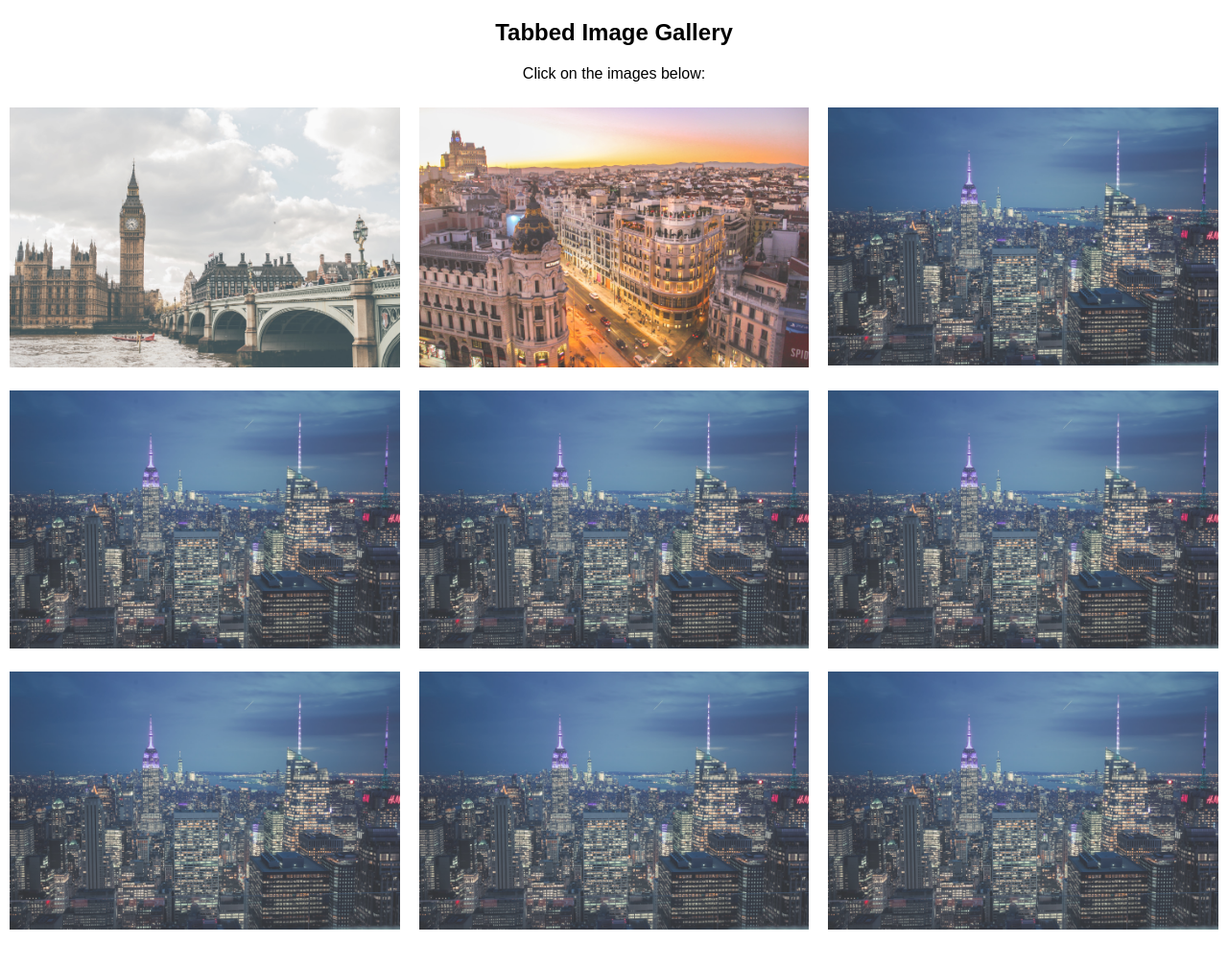
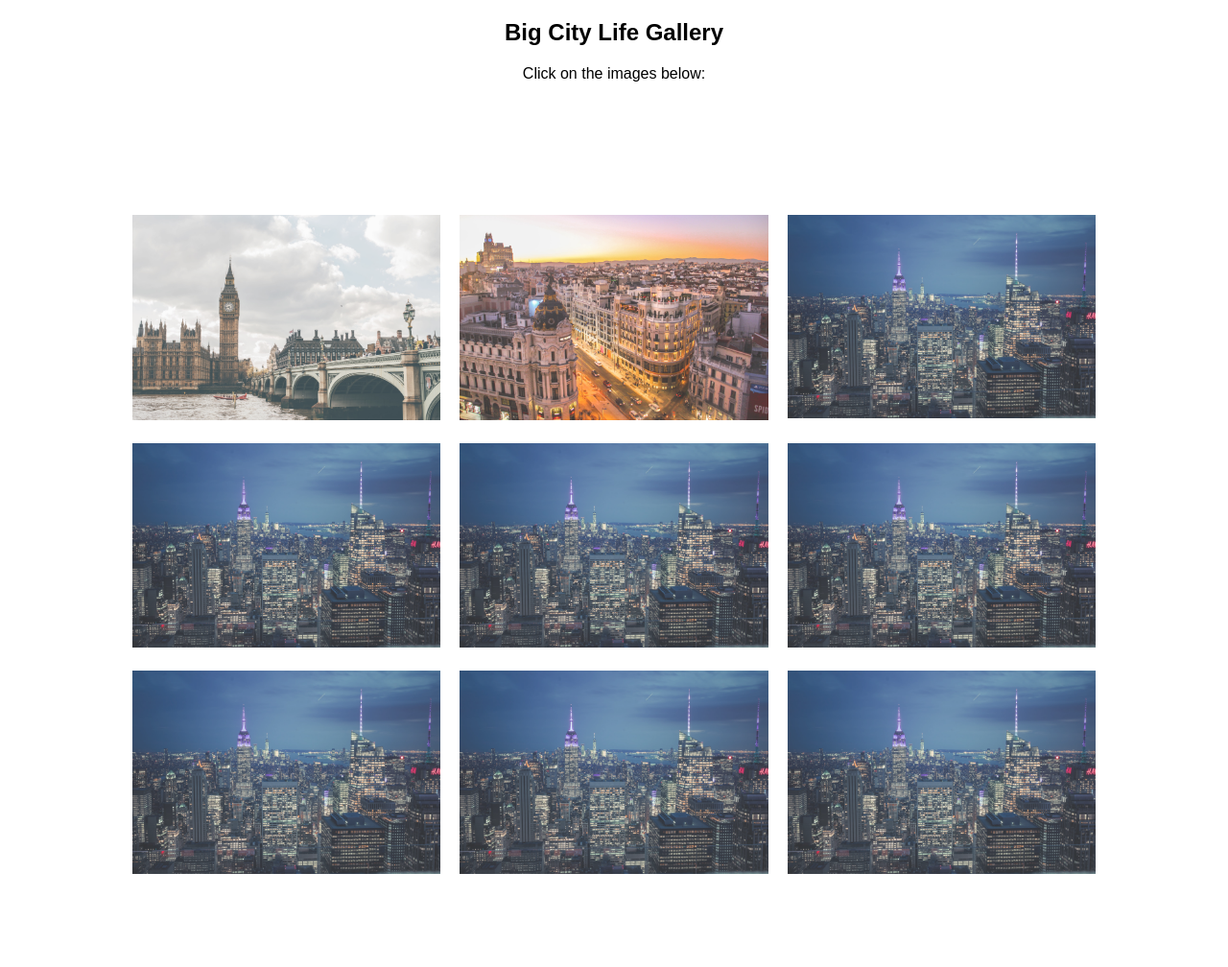
Before and after one commit to daramara/Javacase, a plain HTML site: page Javacase/styles/index.html in a window 1280 px wide. Shown: the whole page at 96% size. Before the commit the page ends 983 px from the top, so only its background shows below. Drawn offline with Linux system fonts and the light colour scheme.

Commit message:
mads push

```diff
--- a/Javacase/styles/index.html
+++ b/Javacase/styles/index.html
@@ -6,38 +6,37 @@
 </head>
 <body>
 
-<div style="text-align:center">
-  <h2>Tabbed Image Gallery</h2>
+<div class="top">
+  <h2>Big City Life Gallery</h2>
   <p>Click on the images below:</p>
 </div>
 
-<!-- The four columns -->
 <div class="row">
-  <div class="column pic9">
+  <div class="column">
     <img src="/Javacase/styles/images/London.jpg" alt="Mountains" style="width:100%" onclick="myFunction(this);">
   </div>
-  <div class="column pic9">
+  <div class="column">
     <img src="/Javacase/styles/images/madrid.jpg" alt="Mountains" style="width:100%" onclick="myFunction(this);">
   </div>
-  <div class="column pic9">
+  <div class="column">
     <img src="/Javacase/styles/images/newyork.jpg" alt="Mountains" style="width:100%" onclick="myFunction(this);">
   </div>
-  <div class="column pic9">
+  <div class="column">
     <img src="/Javacase/styles/images/newyork.jpg" alt="Mountains" style="width:100%" onclick="myFunction(this);">
   </div>
-  <div class="column pic9">
+  <div class="column">
     <img src="/Javacase/styles/images/newyork.jpg" alt="Mountains" style="width:100%" onclick="myFunction(this);">
   </div>
-  <div class="column pic9">
+  <div class="column">
     <img src="/Javacase/styles/images/newyork.jpg" alt="Mountains" style="width:100%" onclick="myFunction(this);">
   </div>
-  <div class="column pic9">
+  <div class="column">
     <img src="/Javacase/styles/images/newyork.jpg" alt="Mountains" style="width:100%" onclick="myFunction(this);">
   </div>
-  <div class="column pic9">
+  <div class="column">
     <img src="/Javacase/styles/images/newyork.jpg" alt="Mountains" style="width:100%" onclick="myFunction(this);">
   </div>
-  <div class="column pic9">
+  <div class="column">
     <img src="/Javacase/styles/images/newyork.jpg" alt="Mountains" style="width:100%" onclick="myFunction(this);">
   </div>
 </div>
--- a/Javacase/styles/styles.css
+++ b/Javacase/styles/styles.css
@@ -9,19 +9,20 @@ html  {
 	box-sizing: border-box;
   }
 
+.top {
+	text-align: center;
+}
+
   body {
 	margin: 0;
 	font-family: Arial;
   }
 
-  /* The grid: Four equal columns that floats next to each other */
   .column {
-	float: left;
 	width: 100%;
 	padding: 10px;
   }
 
-  /* Style the images inside the grid */
   .column img {
 	opacity: 0.8;
 	cursor: pointer;
@@ -31,26 +32,25 @@ html  {
 	opacity: 1;
   }
 
-  /* Clear floats after the columns */
-
   .row {
+	  margin: 10%;
 	  display: grid;
 	  grid-template-rows: 3;
 	  grid-template-columns: 1fr 1fr 1fr;
   }
+
   .row:after {
 	content: "";
 	display: table;
 	clear: both;
   }
 
-  /* The expanding image container */
   .container {
+	  margin: 10%;
 	position: relative;
 	display: none;
   }
 
-  /* Expanding image text */
   #imgtext {
 	position: absolute;
 	bottom: 15px;
@@ -59,7 +59,6 @@ html  {
 	font-size: 20px;
   }
 
-  /* Closable button inside the expanded image */
   .closebtn {
 	position: absolute;
 	top: 10px;
```
